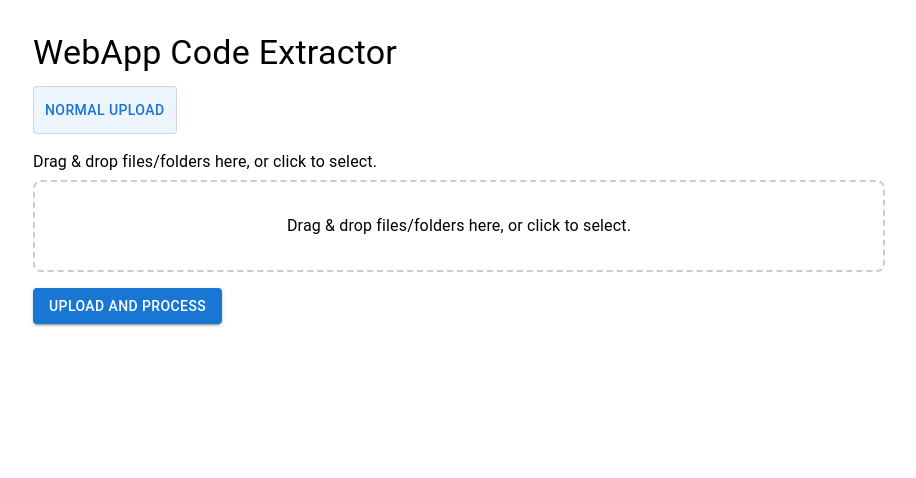
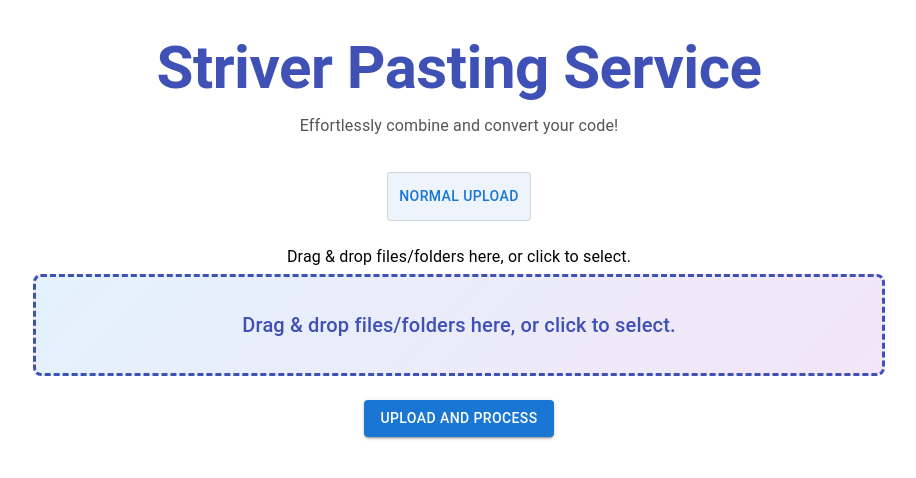
Before and after one commit to IbrahimCD/Cp-frontend, a React (Create React App) app: page / in a window 1280 px wide. Shown: the top 478 px of the page, without its empty margins (181-1097 px from the left). Built offline with nearby package versions, Linux system fonts and the light colour scheme.

Commit message:
Describe your changes

```diff
--- a/src/App.js
+++ b/src/App.js
@@ -11,7 +11,8 @@
   ListItem,
   ListItemText,
   ToggleButton,
-  ToggleButtonGroup
+  ToggleButtonGroup,
+  Grow
 } from '@mui/material';
 import { jsPDF } from 'jspdf';
 
@@ -133,48 +134,67 @@
   };
 
   return (
-    <Container maxWidth="md" sx={{ mt: 4 }}>
-      <Typography variant="h4" gutterBottom>
-        WebApp Code Extractor
+    <Container maxWidth="md" sx={{ mt: 4, mb: 4 }}>
+      <Grow in timeout={1000}>
+        <Box sx={{ textAlign: 'center', mb: 4 }}>
+          <Typography variant="h2" component="h1" sx={{ fontWeight: 'bold', color: '#3f51b5' }}>
+            Striver Pasting Service
           </Typography>
+          <Typography variant="subtitle1" sx={{ color: '#555', mt: 1 }}>
+            Effortlessly combine and convert your code!
+          </Typography>
+        </Box>
+      </Grow>
+
       <ToggleButtonGroup
         color="primary"
         value={mode}
         exclusive
         onChange={handleModeChange}
-        sx={{ mb: 2 }}
+        sx={{ mb: 3, display: 'flex', justifyContent: 'center' }}
       >
         <ToggleButton value="normal">Normal Upload</ToggleButton>
-        {/* Add track mode toggle here if needed */}
+        {/* Future track mode toggle can go here */}
       </ToggleButtonGroup>
 
       {mode === 'normal' && (
         <>
-          <Typography variant="body1" gutterBottom>
+          <Grow in timeout={1500}>
+            <Typography variant="body1" gutterBottom align="center">
               Drag & drop files/folders here, or click to select.
             </Typography>
+          </Grow>
+          <Grow in timeout={2000}>
             <Box
               {...getRootProps()}
               sx={{
-              border: '2px dashed #ccc',
+                border: '3px dashed #3f51b5',
                 borderRadius: 2,
                 p: 4,
                 textAlign: 'center',
-              mb: 2,
-              backgroundColor: isDragActive ? '#f0f0f0' : 'inherit',
+                mb: 3,
+                background: 'linear-gradient(135deg, #e3f2fd, #f3e5f5)',
                 cursor: 'pointer',
+                transition: 'background-color 0.3s ease',
+                '&:hover': { backgroundColor: '#e8eaf6' }
               }}
             >
               <input {...getInputProps()} webkitdirectory="true" directory="true" multiple />
               {isDragActive ? (
-              <Typography>Drop the files/folders here ...</Typography>
+                <Typography variant="h6" sx={{ color: '#3f51b5' }}>
+                  Drop the files/folders here...
+                </Typography>
               ) : (
-              <Typography>Drag & drop files/folders here, or click to select.</Typography>
+                <Typography variant="h6" sx={{ color: '#3f51b5' }}>
+                  Drag & drop files/folders here, or click to select.
+                </Typography>
               )}
             </Box>
+          </Grow>
 
           {normalFiles.length > 0 && (
-            <Box sx={{ mb: 2 }}>
+            <Grow in timeout={2500}>
+              <Box sx={{ mb: 3 }}>
                 <Typography variant="h6">Selected Files:</Typography>
                 <List>
                   {normalFiles.map((file, index) => (
@@ -187,31 +207,39 @@
                   ))}
                 </List>
               </Box>
+            </Grow>
           )}
 
-          <Box sx={{ mb: 2 }}>
+          <Grow in timeout={3000}>
+            <Box sx={{ mb: 3, textAlign: 'center' }}>
               <Button variant="contained" color="primary" onClick={handleNormalUpload} disabled={normalLoading}>
                 {normalLoading ? 'Uploading...' : 'Upload and Process'}
               </Button>
             </Box>
+          </Grow>
 
           {normalLoading && (
-            <Box sx={{ display: 'flex', alignItems: 'center', mb: 2 }}>
-              <CircularProgress size={24} />
-              <Typography sx={{ ml: 1 }}>Processing... {normalTimer} s</Typography>
+            <Grow in timeout={3500}>
+              <Box sx={{ display: 'flex', alignItems: 'center', justifyContent: 'center', mb: 3 }}>
+                <CircularProgress size={24} sx={{ mr: 2 }} />
+                <Typography>Processing... {normalTimer} s</Typography>
               </Box>
+            </Grow>
           )}
 
           {normalError && (
-            <Typography color="error" gutterBottom>
+            <Grow in timeout={3500}>
+              <Typography color="error" align="center" gutterBottom>
                 {normalError}
               </Typography>
+            </Grow>
           )}
 
           {normalDownloadUrl && (
-            <Box sx={{ mt: 2 }}>
+            <Grow in timeout={4000}>
+              <Box sx={{ mt: 3, textAlign: 'center' }}>
                 <Typography variant="h6">Processing complete!</Typography>
-              <Link href={`http://localhost:3001${normalDownloadUrl}`} target="_blank" rel="noopener">
+                <Link href={`http://localhost:3001${normalDownloadUrl}`} target="_blank" rel="noopener" sx={{ display: 'block', mb: 2 }}>
                   Download Combined Output (Text)
                 </Link>
 
@@ -225,21 +253,19 @@
                     placeholder="e.g., myoutput.pdf"
                     value={pdfName}
                     onChange={(e) => setPdfName(e.target.value)}
-                  style={{ padding: '8px', width: '100%', marginBottom: '8px' }}
+                    style={{ padding: '8px', width: '100%', marginBottom: '8px', borderRadius: '4px', border: '1px solid #ccc' }}
                   />
                   <Button variant="contained" color="secondary" onClick={handleDownloadPDF}>
                     Download as PDF
                   </Button>
                 </Box>
               </Box>
+            </Grow>
           )}
         </>
       )}
 
-      {/*
-        (Track mode section would go here if implemented.
-         You can add a similar PDF download option for track mode if desired.)
-      */}
+      {/* Track mode can be added similarly with its own transitions and styling */}
     </Container>
   );
 }
```
Lines whose indentation alone changed are shown as unchanged.
